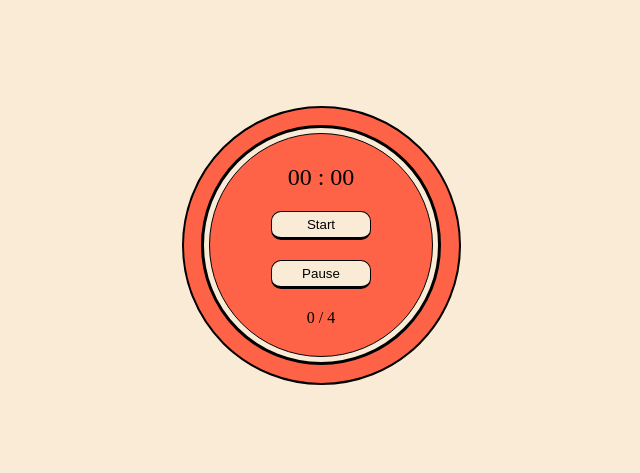
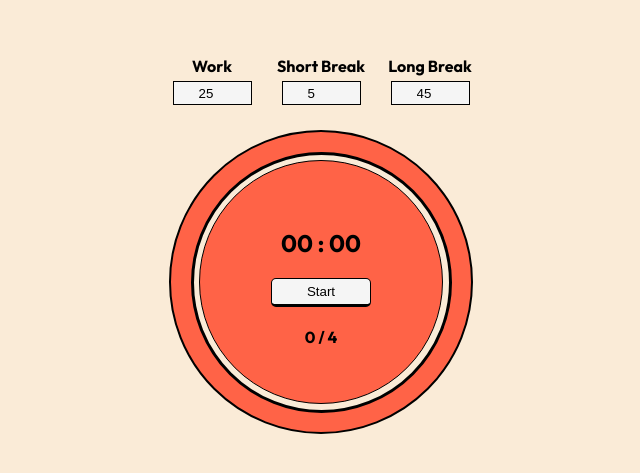
Before and after one commit to aabrahamx/pomodoro, a Vue app: page / in a window 1280 px wide. Shown: the part 155-628 px from the top of the page, without its empty margins (319-959 px from the left). Built offline with nearby package versions, Linux system fonts and the light colour scheme.

Commit message:
setting added for timer

```diff
--- a/src/App2.vue
+++ b/src/App2.vue
@@ -10,12 +10,17 @@
 </template>
 
 <style>
+    @import url('https://fonts.googleapis.com/css2?family=Bungee+Shade&family=Major+Mono+Display&family=Outfit:wght@100;200;300;400;500;600;700;800;900&display=swap');
     html, body {
         background-color: antiquewhite;
         height: 100vh;
         width: 100vw;
+        margin: 0;
+        padding: 0;
         display: flex;
         align-items: center;
         justify-content: center;
+        font-family: 'Outfit', sans-serif;
+        font-weight: 700;
     }
 </style>
--- a/src/components/Timer.vue
+++ b/src/components/Timer.vue
@@ -1,8 +1,25 @@
 
 <template>
+    <div id="setting-wrapper">
+        <div>
+            <label for="focus"> Work </label>
+            <input v-model="timer.focusTime" type="number" min="5" max="120" step="5" id="focus">
+        </div>
+        <div>
+            <label for="short-break"> Short Break </label>
+            <input v-model="timer.shortBreak" type="number" min="5" max="30" step="5" id="short-break" >
+        </div>
+        <div>
+            <label for="long-break"> Long Break </label>
+            <input v-model="timer.longBreak" type="number" min="15" max="120" step="15" id="long-break">
+        </div>
+    </div>
     <div id="timer-wrapper">
         <div>
             <div id="timer">
+                <div>
+                    <span>{{timer.currentRunningSession}}</span>
+                </div>
                 <div id="time-holder">
                     <span> {{ timer.minute }} : {{ timer.second }} </span>
                 </div>
@@ -10,7 +27,7 @@
                     <div id="start">
                         <button @click="timeCounter"> Start </button>
                     </div>
-                    <div id="pause">
+                    <div id="pause" style="display: none;">
                         <button @click="pauseTimer"> Pause </button>
                     </div>
                 </div>
@@ -31,13 +48,14 @@ const timer = reactive({
     minute: '00',
     second: '00',
 
+    currentRunningSession: '',
     currentSession: 0,
     numberOfSessions: 4,
     sessionOver: false,
 
-    focusTime: 1,
-    shortBreak: .5,
-    longBreak: 2,
+    focusTime: 25,
+    shortBreak: 5,
+    longBreak: 45,
 
     focusTimeTurn: true,
     shortBreakTurn: false,
@@ -94,17 +112,20 @@ function whichSessionToRun() {
         console.log('focus')
         timer.currentSession++
         setTurn(timer.focusTime);
+        timer.currentRunningSession = 'Work';
         return timer.focusTime;
 
     } else if (timer.shortBreakTurn === true) {
 
         console.log('short')
         setTurn(timer.shortBreak);
+        timer.currentRunningSession = 'Short Break'
         return timer.shortBreak;
 
     } else if (timer.longBreakTurn === true) {
         console.log('long')
         timer.sessionOver = true;
+        timer.currentRunningSession = 'Long Break'
         return timer.longBreak;
     }
 }
@@ -122,6 +143,7 @@ function timerExecutor() {
         timeCounter();
     } else if (timer.sessionOver) {
         reset();
+        timer.currentRunningSession = 'Done! Great Job! 🎉'
         const playIcon = document.getElementById('start');
         const pauseIcon = document.getElementById('pause');
         playIcon.style.display = 'block';
@@ -188,8 +210,9 @@ function pauseTimer() {
 
 <style>
 #timer-wrapper {
-    height: 275px;
-    width: 275px;
+    height: 300px;
+    width: 300px;
+    margin: 10px auto;
     background-color: tomato;
     border: 2px solid black;
     border-radius: 50%;
@@ -224,19 +247,43 @@ function pauseTimer() {
 #timer > div {
     margin: 5px;
 }
-
 button {
     padding: 5px;
     margin: 10px;
     width: 100px;
     border: 1px solid black;
     border-bottom: 3px solid black;
-    border-radius: 10px;
-    background-color: antiquewhite;
+    border-radius: 5px;
+    background-color: whitesmoke;
     transition: transform 0.7 linear;
 }
 button:active,
 button:hover {
     transform: scale(0.95);
 }
+
+
+
+/* setting styles */
+* {
+    outline: 0px solid red;
+}
+input {
+    padding-left: 25px;
+    height: 20px;
+    width: 50px;
+    margin: 5px;
+    border: 1px solid black;
+    background-color: whitesmoke;
+}
+#setting-wrapper {
+    display: flex;
+}
+#setting-wrapper > div {
+    margin: 10px;
+    display: flex;
+    flex-direction: column;
+    align-items: center;
+    justify-content: center;
+}
 </style>
```
